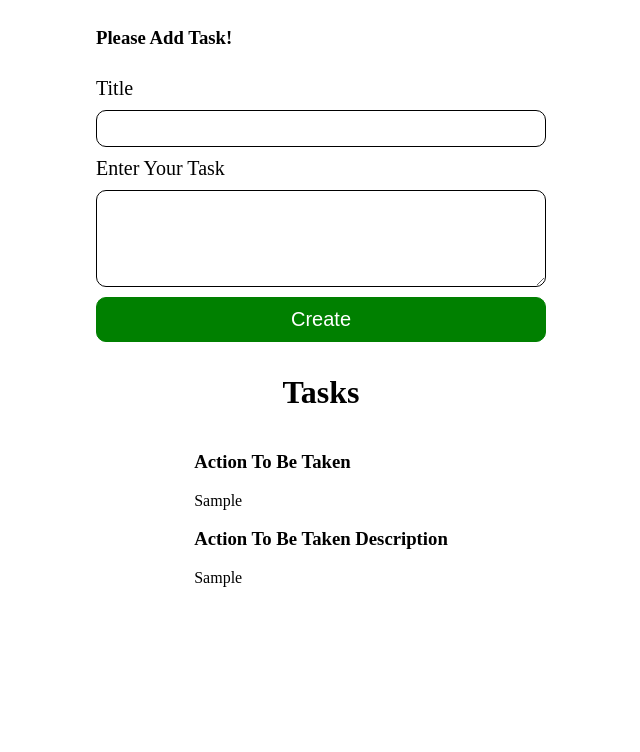
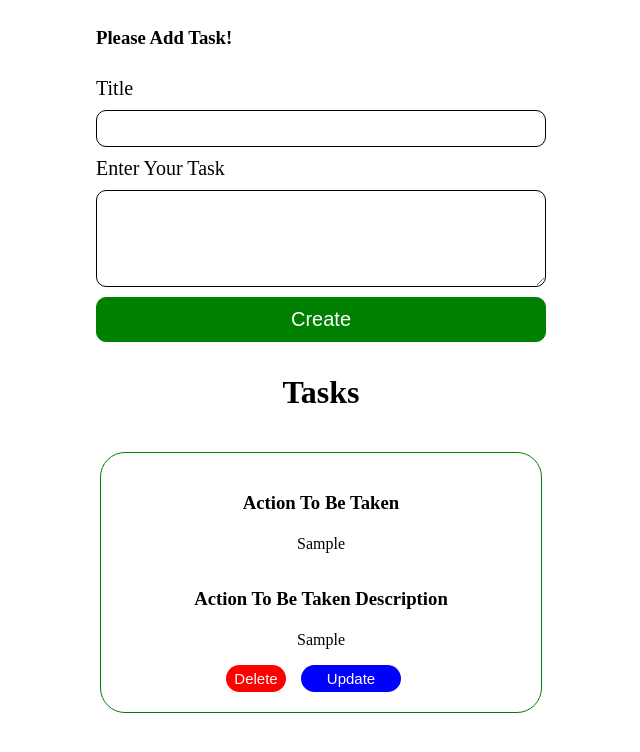
Before and after one commit to furkansylu97/ReactJs_Projects, a React (Vite) app in the folder FormProject/: page / in a window 1280 px wide. Both pictures are taken after typing "Sample", "Sample" into the empty fields and a click on the button "Create". Shown: the top 752 px of the page, without its empty margins (319-959 px from the left). Built offline with nearby package versions, Linux system fonts and the light colour scheme.

Commit message:
Delete & Update button added and CSS edits were  made

```diff
--- a/FormProject/src/App.css
+++ b/FormProject/src/App.css
@@ -33,3 +33,46 @@
     color: white;
     font-size: 20px;
 }
+
+.tasklistwrapper {
+    display: flex;
+    flex-wrap: wrap;
+    justify-content: center;
+}
+
+.taskshowwrapper {
+    display: flex;
+    flex-direction: column;
+    align-items: center;
+    margin: 20px;
+    border: 1px solid green;
+    border-radius: 25px;
+    width: 400px;
+    padding: 20px;
+}
+
+.taskshow-title {
+    margin-bottom: 5px;
+}
+
+.taskshowdel-btn {
+    width: 60px;
+    background-color: red;
+    color: white;
+    border: none;
+    border-radius: 25px;
+    margin-right: 15px;
+    padding: 5px;
+    font-size: 15px;
+}
+
+.taskshowupd-btn {
+    width: 100px;
+    background-color: blue;
+    color: white;
+    border: none;
+    border-radius: 25px;
+    margin-right: 15px;
+    padding: 5px;
+    font-size: 15px;
+}
--- a/FormProject/src/components/TaskShow.jsx
+++ b/FormProject/src/components/TaskShow.jsx
@@ -4,11 +4,15 @@ export const TaskShow = ({ task }) => {
     console.log(task);
 
   return (
-    <div>
-      <h3>Action To Be Taken</h3>
+    <div className='taskshowwrapper'>
+      <h3 className='taskshow-title'>Action To Be Taken</h3>
       <p>{ task.title }</p>
-      <h3>Action To Be Taken Description</h3>
+      <h3 className='taskshow-title'>Action To Be Taken Description</h3>
       <p>{ task.taskDesc }</p>
+      <div>
+        <button className='taskshowdel-btn'>Delete</button>
+        <button className='taskshowupd-btn'>Update</button>
+      </div>
     </div>
   )
 }
--- a/FormProject/src/components/Tasklist.jsx
+++ b/FormProject/src/components/Tasklist.jsx
@@ -3,7 +3,7 @@ import { TaskShow } from './TaskShow'
 
 export const Tasklist = ({ tasks }) => {
   return (
-    <div>
+    <div className='tasklistwrapper'>
       {tasks.map((task, index) => {
         return (
           <TaskShow key={index} task={task} />
```
